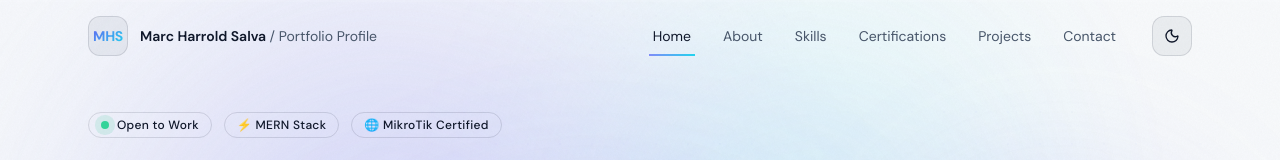
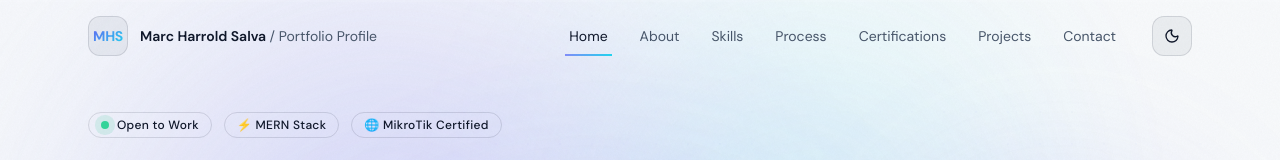
Before and after one commit to GoddRin/my-portfolio-project, a React (Vite) app: page / in a window 1280 px wide. Shown: the top 160 px of the page. Built offline with nearby package versions, Linux system fonts and the light colour scheme.

Commit message:
fix: make systems approach an independent section in nav

```diff
--- a/src/components/layout/Navbar.jsx
+++ b/src/components/layout/Navbar.jsx
@@ -11,6 +11,7 @@ const links = [
   { id: 'home', label: 'Home', to: '/' },
   { id: 'about', label: 'About', to: '/about' },
   { id: 'skills', label: 'Skills', to: '/skills' },
+  { id: 'systems', label: 'Process', to: '/systems' },
   { id: 'certifications', label: 'Certifications', to: '/certifications' },
   { id: 'projects', label: 'Projects', to: '/work' },
   { id: 'contact', label: 'Contact', to: '/contact' },
@@ -21,6 +22,7 @@ function isHomeSectionRoute(pathname) {
     pathname === '/' ||
     pathname === '/about' ||
     pathname === '/skills' ||
+    pathname === '/systems' ||
     pathname === '/certifications' ||
     pathname === '/work' ||
     pathname === '/timeline' ||
@@ -35,7 +37,7 @@ export function Navbar() {
   const { theme, toggle } = useTheme()
   const navigate = useNavigate()
   const location = useLocation()
-  const activeObserved = useActiveSection(['home', 'about', 'skills', 'certifications', 'projects', 'timeline', 'contact'])
+  const activeObserved = useActiveSection(['home', 'about', 'skills', 'systems', 'certifications', 'projects', 'timeline', 'contact'])
 
   const activeId = useMemo(() => {
     if (isHomeSectionRoute(location.pathname)) {
```
